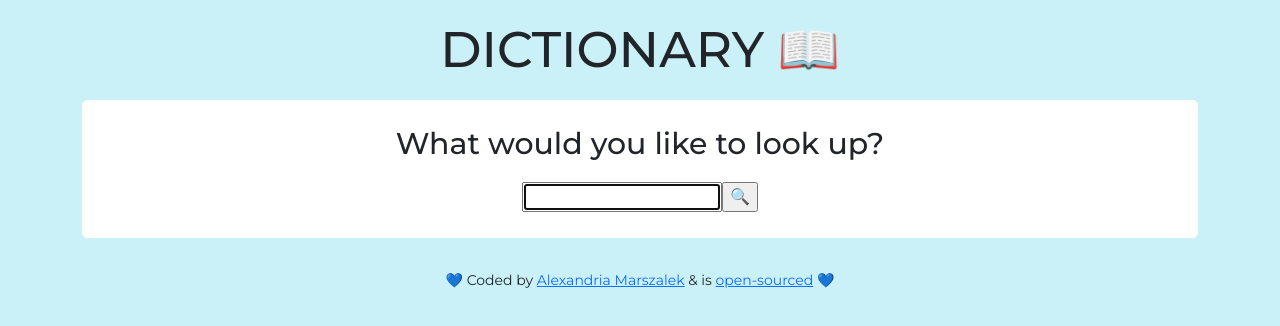
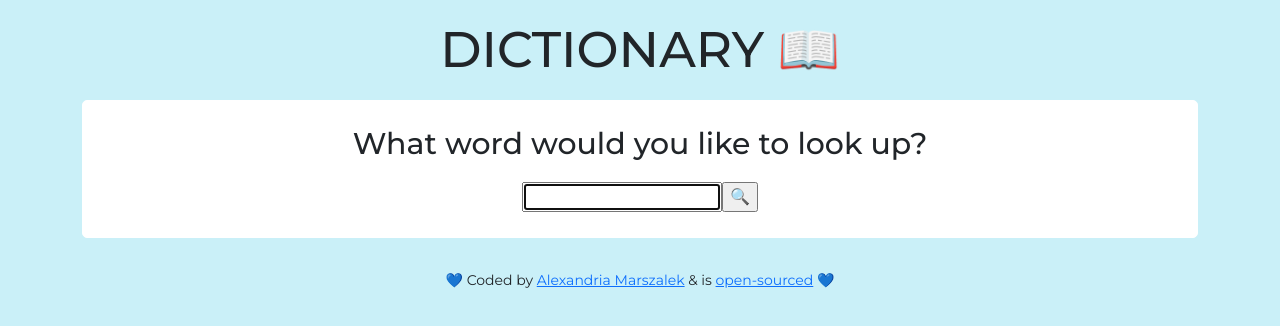
Before and after one commit to AJeannae/dictionary-project, a React (Create React App) app: page / in a window 1280 px wide. Shown: the top 326 px of the page. Built offline with nearby package versions, Linux system fonts and the light colour scheme.

Commit message:
edited h2 text in dictionary JS file

```diff
--- a/src/Dictionary.js
+++ b/src/Dictionary.js
@@ -30,7 +30,7 @@ export default function Dictionary() {
       <h1 className="text-uppercase">Dictionary 📖</h1>
       <div className="form">
         <form onSubmit={search}>
-          <h2>What would you like to look up?</h2>
+          <h2>What word would you like to look up?</h2>
           <input
             type="search"
             autoFocus={true}
```
